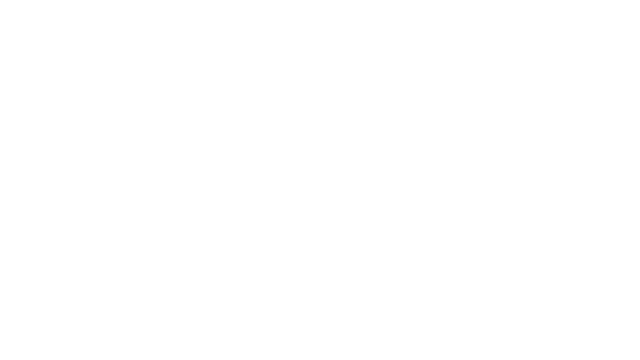
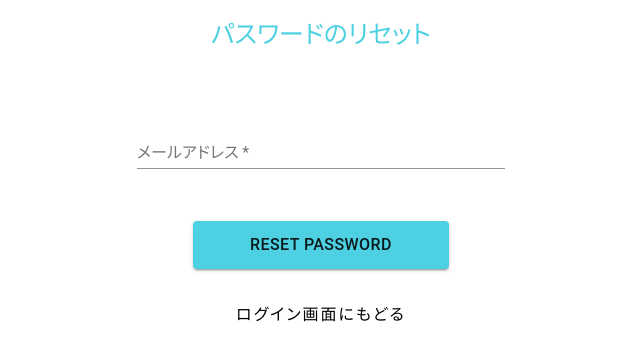
Before and after one commit to KyoheiYamamoto/ec-app, a React (Create React App) app: page /signin/reset in a window 1280 px wide. Shown: the top 360 px of the page, without its empty margins (319-959 px from the left). Built offline with nearby package versions, Linux system fonts and the light colour scheme.

Commit message:
リッスン機能を実装完了

```diff
--- /dev/null
+++ b/src/Auth.jsx
@@ -0,0 +1,25 @@
+import React, { useEffect } from 'react';
+import { useDispatch, useSelector } from 'react-redux';
+import { getSignedIn } from './reducks/users/selectors';
+import { listenAuthState } from './reducks/users/operations';
+
+const Auth = ({children}) => {
+    const dispatch = useDispatch();
+    const selector = useSelector((state) => state);
+
+    const isSignedIn = getSignedIn(selector);
+
+    useEffect( () => {
+        if (!isSignedIn) {
+            dispatch(listenAuthState())
+        }
+    }, []);
+
+    if (!isSignedIn) {
+        return <></>
+    } else {
+        return children
+    }
+};
+
+export default Auth;
--- a/src/Router.jsx
+++ b/src/Router.jsx
@@ -1,14 +1,18 @@
 import React from 'react';
 import { Switch, Route } from 'react-router';
-import {  Home, SignUp, SignIn } from './templates';
-
+import { Home, SignUp, SignIn,Reset } from './templates';
+import Auth from './Auth';
 
 const Router = () => {
   return (
     <Switch>
       <Route exact path={'/signup'} component={SignUp} />
       <Route exact path={'/signin'} component={SignIn} />
-      <Route exact path={'(/)?'} component={Home} />
+      <Route exact path={'/signin/reset'} component={Reset} />
+
+      <Auth>
+        <Route exact path={'(/)?'} component={Home} />
+      </Auth>
     </Switch>
   );
 };
--- a/src/reducks/store/initialState.js
+++ b/src/reducks/store/initialState.js
@@ -3,7 +3,6 @@ const initialState = {
 
   },
   users: {
-
     isSignedIn: false,
     role:"",
     uid: "",
--- a/src/reducks/users/actions.js
+++ b/src/reducks/users/actions.js
@@ -17,6 +17,7 @@ export const signOutAction = () => {
     type: 'SIGN_OUT',
     payload: {
       isSignedIn: false,
+      role:"",
       uid: '',
       username: '',
     },
--- a/src/reducks/users/operations.js
+++ b/src/reducks/users/operations.js
@@ -1,39 +1,92 @@
-import { signInAction } from './actions';
+import { signInAction, signOutAction } from './actions';
 import { push } from 'connected-react-router';
 import { auth, db, FirebaseTimestamp } from '../../firebase/index';
 
+export const listenAuthState = () => {
+  return async (dispatch) => {
+    return auth.onAuthStateChanged((user) => {
+      if (user) {
+        const uid = user.uid;
+
+        db.collection('users')
+          .doc(uid)
+          .get()
+          .then((snapshot) => {
+            const data = snapshot.data();
+            dispatch(
+              signInAction({
+                isSignedIn: true,
+                role: data.role,
+                uid: uid,
+                username: data.username,
+              })
+            );
+
+            dispatch(push('/'));
+          });
+      } else {
+        dispatch(push('/signin'));
+      }
+    });
+  };
+};
+
+export const resetPassword = (email) => {
+  return async (dispatch) => {
+    if (email === "")
+    {
+      alert('必須項目は未入力です');
+      return false;
+    } else
+    {
+      auth.sendPasswordResetEmail(email)
+        .then(() =>
+        {
+          alert('入力されたアドレスはパスワードのリセット用のメールに送りました。')
+          dispatch(push ('/signin'))
+        }).catch(() =>
+        {
+         alert('パスワードリセットに失敗しました。')
+       })
+    }
+  }
+};
+
 export const signIn = (email, password) => {
   return async (dispatch) => {
+    //バリデーション
     if (email === '' || password === '') {
       alert('必須項目は未入力です');
       return false;
     }
 
-    auth.signInWithEmailAndPassword(email, password)
-      .then((result) => {
-        const user = result.user;
+    auth.signInWithEmailAndPassword(email, password).then((result) => {
+      const user = result.user;
 
-        if (user){
-          const uid = user.uid
+      if (user) {
+        const uid = user.uid;
 
-          db.collection('users').doc(uid).get()
-            .then(snapshot => {
-              const data = snapshot.data()
+        db.collection('users')
+          .doc(uid)
+          .get()
+          .then((snapshot) => {
+            const data = snapshot.data();
 
-              dispatch(signInAction({
+            dispatch(
+              signInAction({
                 isSignedIn: true,
                 role: data.role,
                 uid: uid,
-                username:data.username
-              }))
+                username: data.username,
+              })
+            );
 
-              dispatch(push('/'))
-
-            })
-        }
-    })
-  }
-}
+            dispatch(push('/'));
+          });
+      }
+    });
+  };
+};
 
 export const signUp = (username, email, password, confirmPassword) => {
   return async (dispatch) => {
@@ -73,3 +126,12 @@ export const signUp = (username, email, password, confirmPassword) => {
     });
   };
 };
+
+export const signOut = () => {
+  return async (dispatch) => {
+    auth.signOut().then(() => {
+      dispatch(signOutAction());
+      dispatch(push('./signin'));
+    });
+  };
+};
--- a/src/reducks/users/reducers.js
+++ b/src/reducks/users/reducers.js
@@ -1,17 +1,18 @@
-import * as Actions from './actions'
-import initialState from '../store/initialState'
+import * as Actions from './actions';
+import initialState from '../store/initialState';
 
-
-export const UsersReducer = (state = initialState.users, action) =>
-{
-  switch (action.type)
-  {
+export const UsersReducer = (state = initialState.users, action) => {
+  switch (action.type) {
     case Actions.SIGN_IN:
       return {
         ...state,
+        ...action.payload,
+      };
+    case Actions.SIGN_OUT:
+      return {
         ...action.payload
-      }
+      };
     default:
-      return state
+      return state;
   }
 }
--- a/src/reducks/users/selectors.js
+++ b/src/reducks/users/selectors.js
@@ -1,6 +1,11 @@
 import {createSelector} from 'reselect'
 
 const usersSelector = (state) => state.users;
+
+export const getSignedIn = createSelector(
+  [usersSelector],
+  state => state.isSignedIn)
+
 
 export const getUserId = createSelector(
   [usersSelector],
--- a/src/templates/Home.jsx
+++ b/src/templates/Home.jsx
@@ -1,8 +1,10 @@
 import React from 'react';
 import { getUserId, getUsername } from '../reducks/users/selectors';
-import { useSelector } from "react-redux";
+import { useSelector, useDispatch } from 'react-redux';
+import { signOut } from "../reducks/users/operations";
 
 const Home = () => {
+  const dispatch = useDispatch()
   const selector = useSelector(state => state)
   const uid = getUserId(selector)
   const username = getUsername(selector)
@@ -12,6 +14,7 @@ const Home = () => {
       <h2>Home</h2>
       <p>ユーザID:{uid}</p>
       <p>ユーザ名:{username}</p>
+      <button onClick={() => dispatch(signOut())}>サインアウト</button>
     </div>
   );
 }
--- /dev/null
+++ b/src/templates/Reset.jsx
@@ -0,0 +1,46 @@
+import React, { useCallback, useState } from 'react';
+import { TextInput, PrimaryButton } from '../components/UIkit';
+import { resetPassword } from '../reducks/users/operations';
+import { useDispatch } from 'react-redux';
+import { push } from 'connected-react-router';
+
+const Reset = () => {
+  const dispatch = useDispatch();
+
+  const [email, setEmail] = useState('')
+
+
+  const inputEmail = useCallback((e) => {
+        setEmail(e.target.value)
+    },[]);
+
+
+
+  return (
+    <div className="c-section-container">
+      <h2 className="u-text-center u-text__headline">パスワードのリセット</h2>
+      <div className="module-spacer--medium" />
+
+      <TextInput
+        fullWidth={true}
+        label={'メールアドレス'}
+        multiline={false}
+        required={true}
+        rows={1}
+        value={email}
+        type={'email'}
+        onChange={inputEmail}
+      />
+
+      <div className="module-spacer--medium" />
+      <div className="center">
+        <PrimaryButton label={'Reset password'} onClick={() => dispatch(resetPassword(email))} />
+        <div className="module-spacer--small" />
+
+        <p onClick={() => dispatch(push('/signin'))}>ログイン画面にもどる</p>
+      </div>
+    </div>
+  );
+};
+
+export default Reset;
--- a/src/templates/SignIn.jsx
+++ b/src/templates/SignIn.jsx
@@ -2,6 +2,7 @@ import React, { useCallback, useState } from 'react';
 import { TextInput, PrimaryButton } from '../components/UIkit';
 import { signIn } from '../reducks/users/operations';
 import { useDispatch } from 'react-redux';
+import { push } from "connected-react-router";
 
 const SignIn = () => {
   const dispatch = useDispatch();
@@ -52,6 +53,9 @@ const SignIn = () => {
       <div className="module-spacer--medium" />
       <div className="center">
         <PrimaryButton label={'サインイン'} onClick={() => dispatch(signIn(email, password))} />
+        <div className="module-spacer--small" />
+        <p onClick={() => dispatch(push('/signup'))}>アカウントをお持ちでない方はこちら</p>
+        <p onClick={() => dispatch(push('/signin/reset'))}>パスワードを忘れた方はこちら</p>
       </div>
     </div>
   );
--- a/src/templates/SignUp.jsx
+++ b/src/templates/SignUp.jsx
@@ -2,6 +2,7 @@ import React, { useCallback, useState } from 'react';
 import { TextInput, PrimaryButton } from '../components/UIkit';
 import { signUp } from '../reducks/users/operations';
 import { useDispatch } from 'react-redux';
+import { push } from 'connected-react-router';
 
 const SignUp = () => {
   const dispatch = useDispatch();
@@ -89,6 +90,8 @@ const SignUp = () => {
           label={'アカウントを登録する'}
           onClick={() => dispatch(signUp(username, email, password, confirmPassword))}
         />
+        <div className="module-spacer--small" />
+        <p onClick={() => dispatch(push('/signin'))}>アカウントをお持ちの方はこちら</p>
       </div>
     </div>
   );
--- a/src/templates/index.js
+++ b/src/templates/index.js
@@ -1,4 +1,5 @@
 export { default as Home } from './Home';
 export { default as Login } from './Login';
+export { default as Reset } from './Reset';
 export { default as SignUp } from './SignUp';
 export { default as SignIn } from './SignIn';
```
